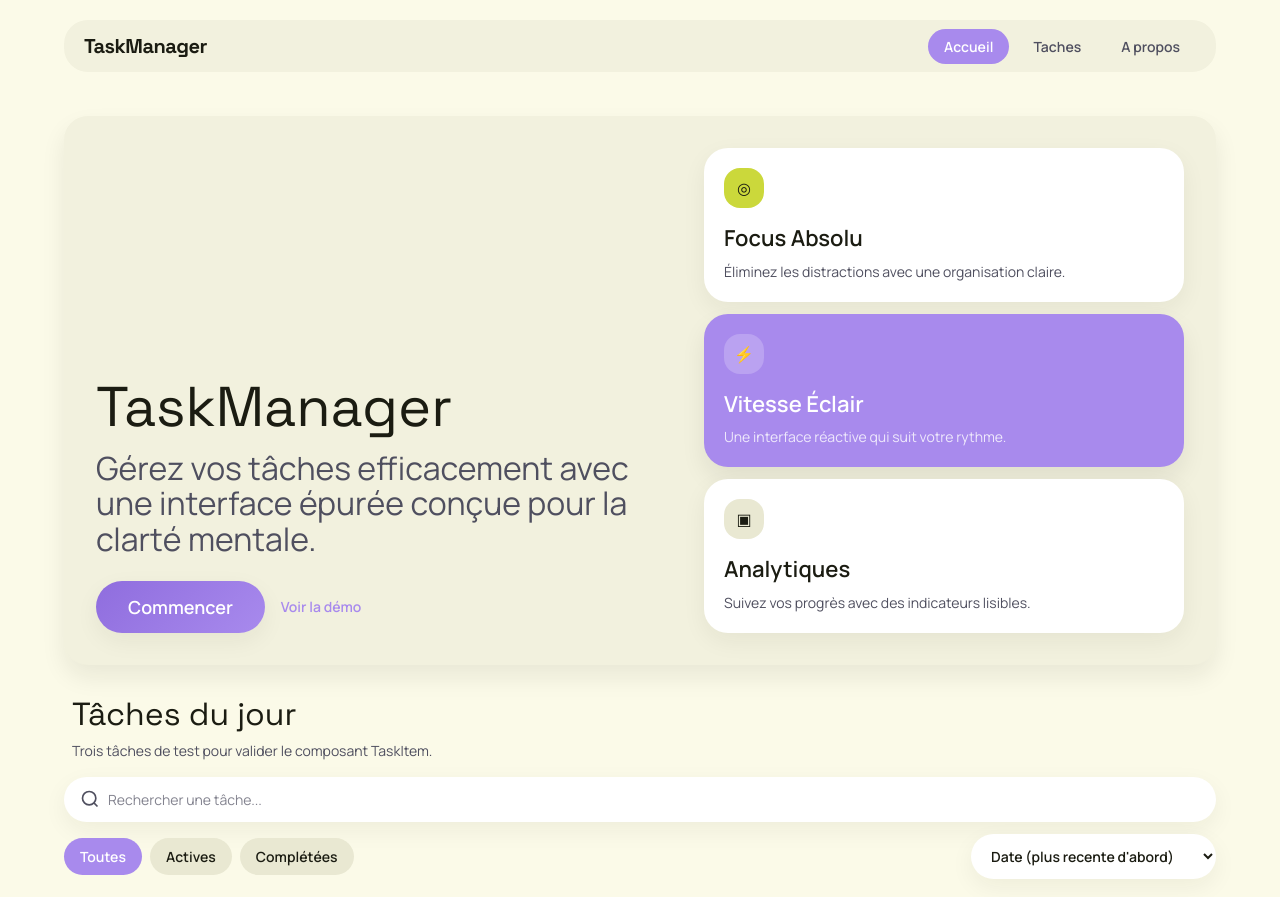
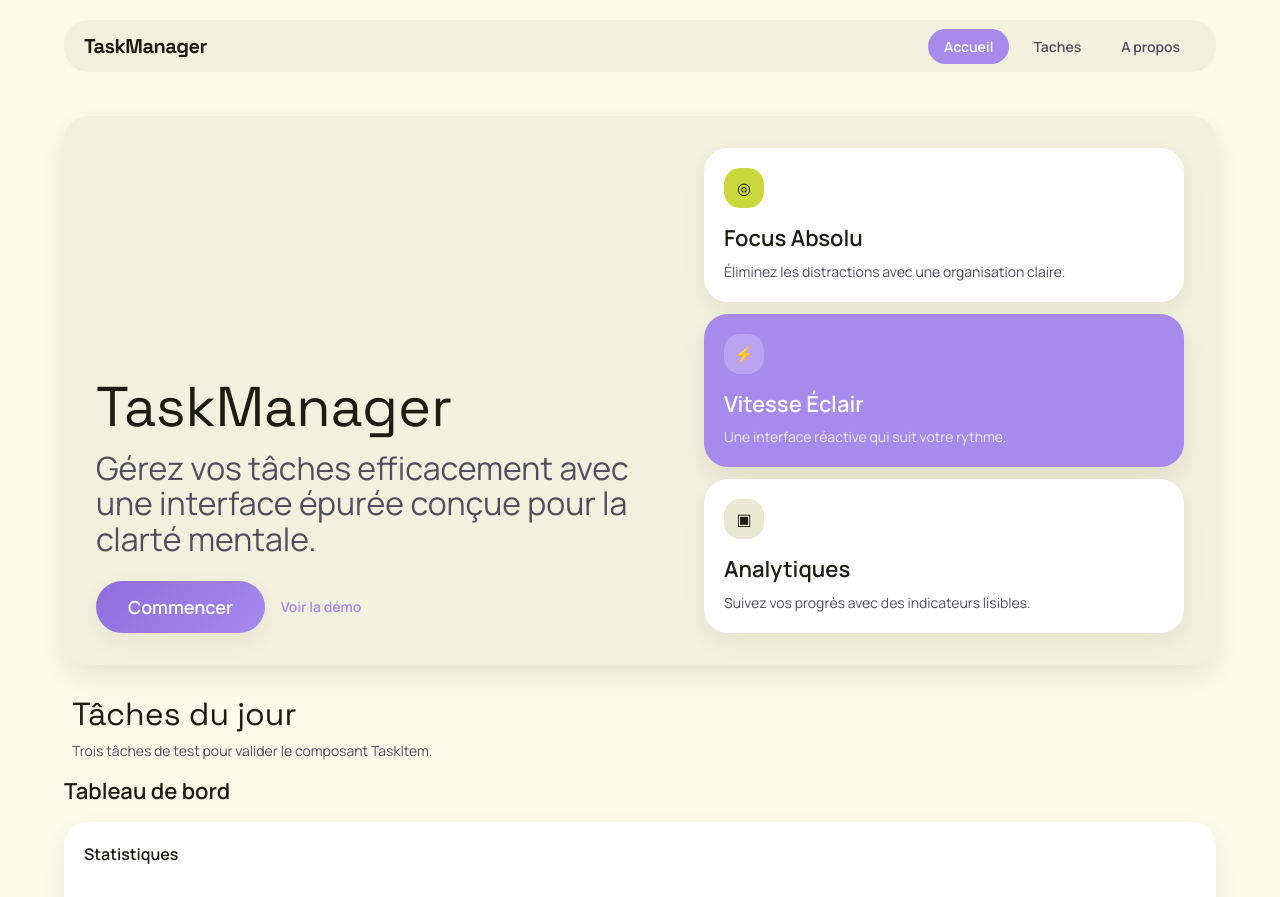
Before and after one commit to ISaejinI/AI-TaskManager, a Next.js app: page / in a window 1280 px wide. Shown: the top 897 px of the page. Built offline with nearby package versions, Linux system fonts and the light colour scheme.

Commit message:
front: display Dashboard component on home page

```diff
--- a/src/app/page.js
+++ b/src/app/page.js
@@ -4,6 +4,7 @@ import { useState } from "react";
 import SearchBar from "../components/SearchBar";
 import FilterBar from "../components/FilterBar";
 import TaskList from "../components/TaskList";
+import Dashboard from "../components/Dashboard";
 import useTaskFilter from "../hooks/useTaskFilter";
 
 /*
@@ -159,6 +160,8 @@ export default function Home() {
               Trois tâches de test pour valider le composant TaskItem.
             </p>
           </header>
+          {/* Dashboard affiché AVANT la SearchBar */}
+          <Dashboard tasks={tasks} />
           {/* Barre de recherche et filtres */}
           <div className="mb-4 flex flex-col gap-3">
             <SearchBar value={searchQuery} onChange={setSearchQuery} />
```
